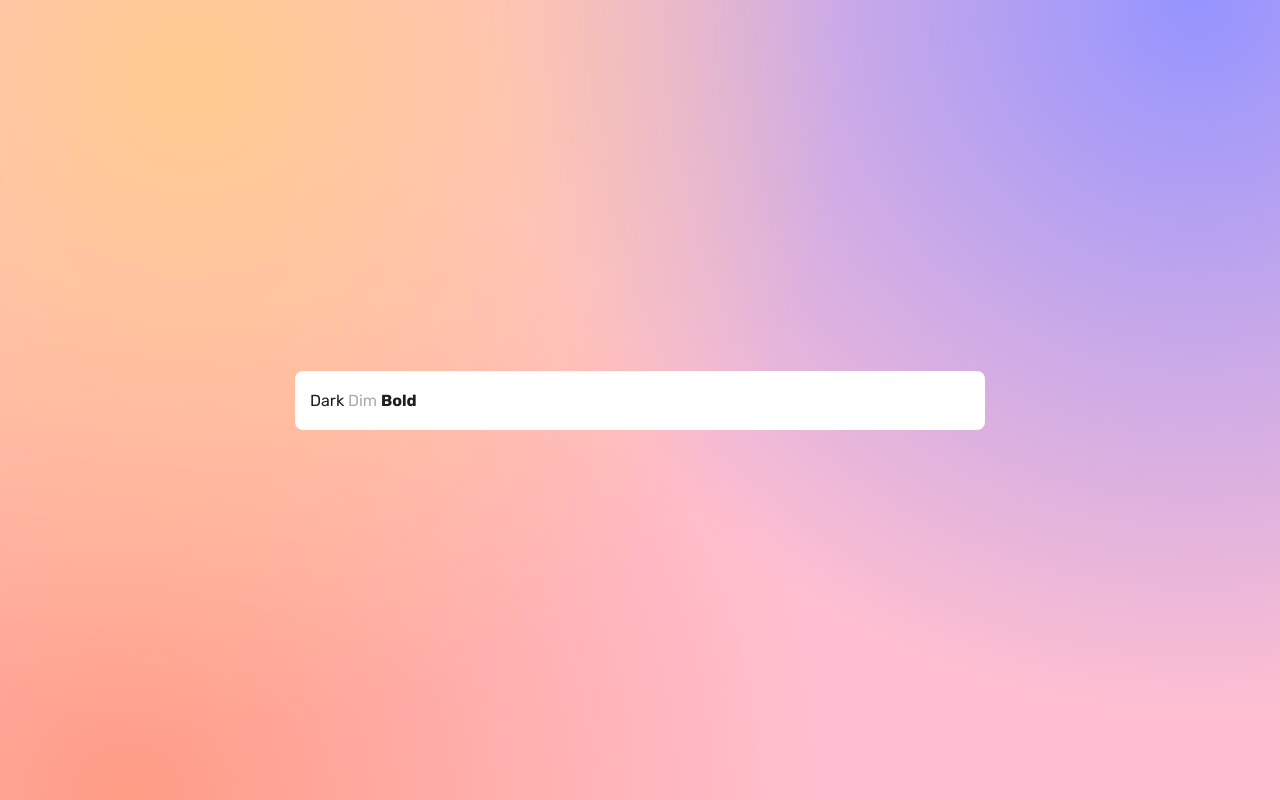
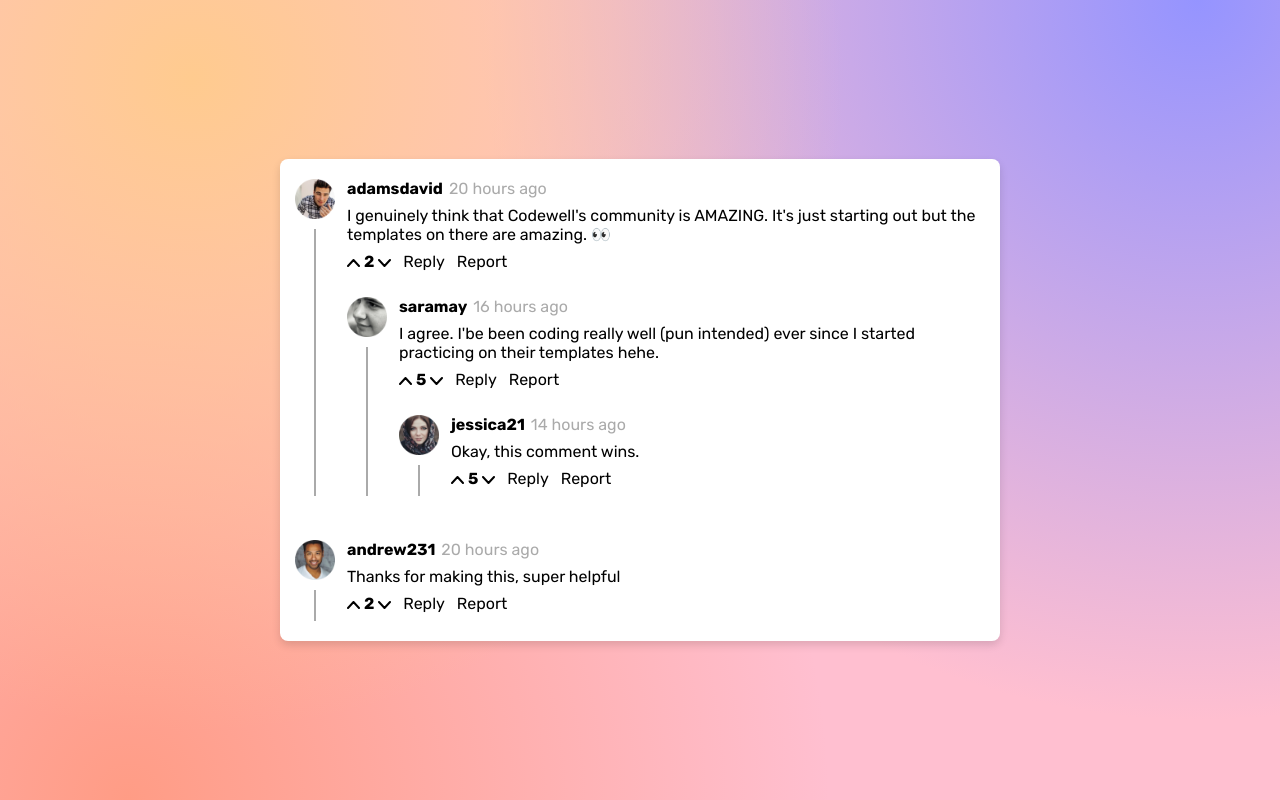
Before and after one commit to michael-rodriguez22/coding-challenges, a plain HTML site: page comment-module/index.html in a window 1280 px wide. Drawn offline with Linux system fonts and the light colour scheme.

Commit message:
add comment content

```diff
--- a/comment-module/assets/style.css
+++ b/comment-module/assets/style.css
@@ -10,7 +10,7 @@
 }
 
 :root {
-  --text-dark: #1e1e1e;
+  --text-dark: #000;
   --text-dim: #aaa;
   --bg-light: #fff;
   font-family: "Rubik", sans-serif;
@@ -20,7 +20,6 @@
 html,
 body {
   height: 100%;
-  scroll-behavior: smooth;
 }
 
 ol,
@@ -75,8 +74,9 @@ body {
   background-color: var(--bg-light);
   border-radius: 8px;
   margin: auto;
-  width: 90%;
-  max-width: 90%;
+  width: 94%;
+  max-width: 94%;
+  box-shadow: 0px 4px 8px #00000022;
 }
 
 .card-container {
@@ -85,7 +85,56 @@ body {
 
 @media screen and (min-width: 768px) {
   .card {
-    width: 690px;
-    max-width: 690px;
+    width: 720px;
+    max-width: 720px;
   }
 }
+
+/* Comment */
+.comment {
+  display: grid;
+  grid-template-columns: 40px 1fr;
+  gap: 8px 12px;
+  margin-top: 18px;
+}
+
+.comment + .comment {
+  margin-top: 44px;
+}
+
+.comment-side {
+  grid-row: 1 / span 4;
+  grid-column: 1 / 1;
+  display: flex;
+  flex-direction: column;
+}
+
+.comment-side > img {
+  width: 100%;
+}
+
+.comment-side > span {
+  width: 2px;
+  height: 100%;
+  margin: 10px auto 0;
+  background-color: var(--text-dim);
+}
+
+.comment-header {
+  display: flex;
+  flex-wrap: wrap;
+  gap: 6px;
+}
+
+.comment-footer {
+  display: flex;
+  flex-wrap: wrap;
+  gap: 12px;
+}
+
+.vote > img,
+.comment-side > img,
+.comment-header > h3,
+.comment-footer > span {
+  cursor: pointer;
+}
--- a/comment-module/index.html
+++ b/comment-module/index.html
@@ -19,9 +19,107 @@
   <body>
     <main class="card">
       <div class="card-container">
-        <span class="text-dark">Dark</span>
-        <span class="text-dim">Dim</span>
-        <span class="bold">Bold</span>
+        <article class="comment">
+          <div class="comment-side">
+            <img src="./assets/User Avatar.png" alt="user avatar" />
+            <span><!-- vertical rule --></span>
+          </div>
+
+          <div class="comment-header">
+            <h3 class="bold">adamsdavid</h3>
+            <p class="text-dim">20 hours ago</p>
+          </div>
+
+          <p>
+            I genuinely think that Codewell's community is AMAZING. It's just
+            starting out but the templates on there are amazing. 👀
+          </p>
+
+          <div class="comment-footer">
+            <div class="vote">
+              <img src="./assets/Up.svg" alt="upvote icon" />
+              <span class="bold">2</span>
+              <img src="./assets/Down.svg" alt="downvote icon" />
+            </div>
+            <span>Reply</span>
+            <span>Report</span>
+          </div>
+
+          <article class="comment">
+            <div class="comment-side">
+              <img src="./assets/User Avatar-1.png" alt="user avatar" />
+              <span><!-- vertical rule --></span>
+            </div>
+
+            <div class="comment-header">
+              <h3 class="bold">saramay</h3>
+              <p class="text-dim">16 hours ago</p>
+            </div>
+
+            <p>
+              I agree. I'be been coding really well (pun intended) ever since I
+              started practicing on their templates hehe.
+            </p>
+
+            <div class="comment-footer">
+              <div class="vote">
+                <img src="./assets/Up.svg" alt="upvote icon" />
+                <span class="bold">5</span>
+                <img src="./assets/Down.svg" alt="downvote icon" />
+              </div>
+              <span>Reply</span>
+              <span>Report</span>
+            </div>
+
+            <article class="comment">
+              <div class="comment-side">
+                <img src="./assets/User Avatar-2.png" alt="user avatar" />
+                <span><!-- vertical rule --></span>
+              </div>
+
+              <div class="comment-header">
+                <h3 class="bold">jessica21</h3>
+                <p class="text-dim">14 hours ago</p>
+              </div>
+
+              <p>Okay, this comment wins.</p>
+
+              <div class="comment-footer">
+                <div class="vote">
+                  <img src="./assets/Up.svg" alt="upvote icon" />
+                  <span class="bold">5</span>
+                  <img src="./assets/Down.svg" alt="downvote icon" />
+                </div>
+                <span>Reply</span>
+                <span>Report</span>
+              </div>
+            </article>
+          </article>
+        </article>
+
+        <article class="comment">
+          <div class="comment-side">
+            <img src="./assets/User Avatar-3.png" alt="user avatar" />
+            <span><!-- vertical rule --></span>
+          </div>
+
+          <div class="comment-header">
+            <h3 class="bold">andrew231</h3>
+            <p class="text-dim">20 hours ago</p>
+          </div>
+
+          <p>Thanks for making this, super helpful</p>
+
+          <div class="comment-footer">
+            <div class="vote">
+              <img src="./assets/Up.svg" alt="upvote icon" />
+              <span class="bold">2</span>
+              <img src="./assets/Down.svg" alt="downvote icon" />
+            </div>
+            <span>Reply</span>
+            <span>Report</span>
+          </div>
+        </article>
       </div>
     </main>
   </body>
```
